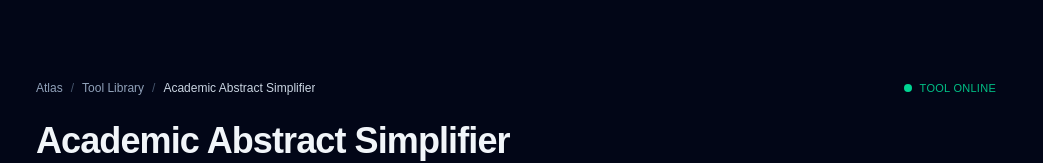
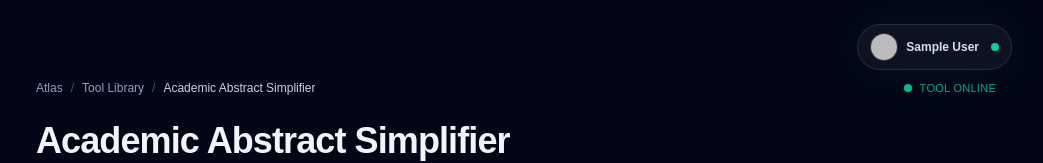
Before and after one commit to enwalker-alt/my-autofactory, a Next.js app: page /tools/academic-abstract-simplifier in a window 1280 px wide. Shown: the top 163 px of the page, without its empty margins (124-1167 px from the left). Built offline with nearby package versions, Linux system fonts and the light colour scheme; no server answers; sample sign-in values are in the browser's storage.

Commit message:
Unify auth pill across home, tools, and tool pages

```diff
--- a/src/app/page.tsx
+++ b/src/app/page.tsx
@@ -76,9 +76,7 @@ function AuthPill() {
 
             <span
               className={`ml-1 inline-flex h-2 w-2 rounded-full ${
-                !user
-                  ? "animate-pulse bg-slate-400"
-                  : "bg-emerald-400"
+                !user ? "animate-pulse bg-slate-400" : "bg-emerald-400"
               }`}
               title={!user ? "Loading" : "Online"}
             />
@@ -372,29 +370,11 @@ export default function HomePage() {
 
         {/* Top bar */}
         <header className="relative z-20 mx-auto flex w-full max-w-6xl items-center justify-between px-4 pt-5">
-          <Link
-            href="/"
-            className="group inline-flex items-center gap-2 rounded-full border border-white/10 bg-white/5 px-3 py-2 text-xs font-semibold text-slate-200 backdrop-blur-xl transition hover:border-white/20 hover:bg-white/10"
-          >
-            <span className="relative inline-flex h-6 w-6 items-center justify-center overflow-hidden rounded-full bg-gradient-to-tr from-fuchsia-500 via-violet-500 to-cyan-300">
-              <span className="absolute inset-[2px] rounded-full bg-slate-950/60" />
-              <span className="relative text-[0.7rem] font-bold text-slate-100">
-                A
-              </span>
-            </span>
-            <span className="opacity-90 group-hover:opacity-100">Atlas</span>
-            <span className="hidden rounded-full bg-white/10 px-2 py-1 text-[0.65rem] font-medium text-slate-300 md:inline-flex">
-              alpha
-            </span>
-          </Link>
+          {/* Removed: Atlas alpha pill (top-left) */}
+          <div />
 
+          {/* Removed: Tools button next to login */}
           <div className="flex items-center gap-2">
-            <Link
-              href="/tools"
-              className="hidden rounded-full border border-white/10 bg-white/5 px-4 py-2 text-xs font-semibold text-slate-200 backdrop-blur-xl transition hover:border-white/20 hover:bg-white/10 sm:inline-flex"
-            >
-              Tools
-            </Link>
             <AuthPill />
           </div>
         </header>
@@ -402,7 +382,7 @@ export default function HomePage() {
         {/* Roaming orb */}
         <div
           ref={orbRef}
-          className="pointer-events-none fixed top-0 left-0 z-30 h-12 w-12 rounded-full bg-gradient-to-tr from-fuchsia-500 via-violet-500 to-cyan-300"
+          className="pointer-events-none fixed left-0 top-0 z-30 h-12 w-12 rounded-full bg-gradient-to-tr from-fuchsia-500 via-violet-500 to-cyan-300"
         >
           <div className="absolute inset-1 rounded-full bg-slate-950/60" />
           <div className="animate-orb-pulse absolute inset-0 rounded-full bg-gradient-to-tr from-fuchsia-400/90 via-violet-300/95 to-cyan-200/90 mix-blend-screen" />
--- a/src/app/tools/[slug]/page.tsx
+++ b/src/app/tools/[slug]/page.tsx
@@ -2,6 +2,7 @@ import fs from "fs";
 import path from "path";
 import Link from "next/link";
 import ToolClient from "./ToolClient";
+import AuthPill from "@/components/AuthPill"; // ✅ SAME LOGIN COMPONENT
 
 type ToolConfig = {
   slug: string;
@@ -11,7 +12,7 @@ type ToolConfig = {
   outputLabel: string;
   systemPrompt: string;
   temperature?: number;
-  features?: string[]; // <-- NEW
+  features?: string[];
 };
 
 export default async function ToolPage({
@@ -48,8 +49,15 @@ export default async function ToolPage({
   return (
     <main className="min-h-screen bg-[#020617] text-slate-100">
       <div className="relative mx-auto max-w-5xl px-4 pt-20 pb-16 sm:px-6 lg:px-8">
+        {/* LOGIN PILL — top right, same as other pages */}
+        <div className="absolute right-4 top-6 z-20">
+          <AuthPill />
+        </div>
+
+        {/* Ambient glow */}
         <div className="pointer-events-none absolute inset-x-0 -top-40 -z-10 h-72 bg-gradient-to-b from-purple-700/30 via-transparent to-transparent blur-3xl" />
 
+        {/* Breadcrumb + status */}
         <div className="mb-6 flex items-center justify-between gap-4">
           <div className="flex items-center gap-2 text-xs font-medium text-slate-400">
             <Link href="/" className="hover:text-slate-200 transition-colors">
@@ -63,7 +71,9 @@ export default async function ToolPage({
               Tool Library
             </Link>
             <span className="text-slate-600">/</span>
-            <span className="text-slate-300 line-clamp-1">{config.title}</span>
+            <span className="text-slate-300 line-clamp-1">
+              {config.title}
+            </span>
           </div>
 
           <div className="hidden sm:flex items-center gap-2 text-[11px] text-emerald-400/90">
@@ -72,6 +82,7 @@ export default async function ToolPage({
           </div>
         </div>
 
+        {/* Title */}
         <header className="mb-6">
           <h1 className="text-3xl sm:text-4xl font-semibold tracking-tight mb-2">
             {config.title}
@@ -81,13 +92,16 @@ export default async function ToolPage({
           </p>
         </header>
 
+        {/* Tool container */}
         <section className="rounded-3xl border border-white/10 bg-slate-900/70 backdrop-blur shadow-xl shadow-purple-500/25 p-4 sm:p-6 lg:p-8">
           <div className="mb-4 flex justify-end">
             <div className="flex flex-col items-end text-[11px] text-slate-400">
               <span className="uppercase tracking-wide text-slate-500">
                 Mode
               </span>
-              <span className="font-mono text-xs text-slate-200">{slug}</span>
+              <span className="font-mono text-xs text-slate-200">
+                {slug}
+              </span>
             </div>
           </div>
 
@@ -95,7 +109,7 @@ export default async function ToolPage({
             slug={config.slug}
             inputLabel={config.inputLabel}
             outputLabel={config.outputLabel}
-            features={config.features} // <-- pass features down
+            features={config.features}
           />
 
           <div className="mt-6 border-t border-white/5 pt-4 text-[11px] sm:text-xs text-slate-500 flex justify-end">
--- a/src/app/tools/page.tsx
+++ b/src/app/tools/page.tsx
@@ -3,7 +3,8 @@ import path from "path";
 import Link from "next/link";
 import SearchBar from "./SearchBar";
 import ToolLibraryClient from "./ToolLibraryClient";
-import CategoryPicker from "./CategoryPicker"; // ⬅️ NEW
+import CategoryPicker from "./CategoryPicker";
+import AuthPill from "@/components/AuthPill"; // ✅ same login pill (client component)
 
 export const dynamic = "force-dynamic";
 
@@ -40,6 +41,11 @@ export default function ToolsPage() {
   return (
     <main className="min-h-screen bg-gradient-to-b from-[#050816] via-[#020617] to-black text-gray-100">
       <div className="max-w-5xl mx-auto px-4 py-12 md:py-16">
+        {/* TOP RIGHT LOGIN (same spot vibe as homepage) */}
+        <header className="mb-10 flex items-center justify-end">
+          <AuthPill />
+        </header>
+
         {/* HEADER */}
         <section className="mb-10 md:mb-12">
           <div className="text-center">
--- /dev/null
+++ b/src/components/AuthPill.tsx
@@ -0,0 +1,126 @@
+"use client";
+
+import Link from "next/link";
+import { useEffect, useRef, useState } from "react";
+import { signIn, signOut, useSession } from "next-auth/react";
+
+export default function AuthPill() {
+  const { data: session, status } = useSession();
+  const [open, setOpen] = useState(false);
+  const menuRef = useRef<HTMLDivElement | null>(null);
+
+  useEffect(() => {
+    const onDown = (e: MouseEvent) => {
+      if (!menuRef.current) return;
+      if (!menuRef.current.contains(e.target as Node)) setOpen(false);
+    };
+    window.addEventListener("mousedown", onDown);
+    return () => window.removeEventListener("mousedown", onDown);
+  }, []);
+
+  const user = session?.user;
+  const name = user?.name || "Signed in";
+  const email = user?.email || "";
+  const image = user?.image || "";
+
+  return (
+    <div className="relative" ref={menuRef}>
+      {/* Signed out */}
+      {status !== "authenticated" ? (
+        <button
+          onClick={() => signIn("google", { callbackUrl: "/tools" })}
+          className="group inline-flex items-center gap-2 rounded-full border border-white/10 bg-white/5 px-4 py-2 text-xs font-semibold text-slate-100 backdrop-blur-xl shadow-[0_0_40px_rgba(15,23,42,0.65)] transition hover:border-cyan-300/40 hover:bg-white/10 hover:shadow-[0_0_60px_rgba(34,211,238,0.25)]"
+        >
+          <span className="relative inline-flex h-6 w-6 items-center justify-center overflow-hidden rounded-full bg-gradient-to-tr from-fuchsia-500 via-violet-500 to-cyan-300 shadow-sm shadow-fuchsia-500/20">
+            <span className="absolute inset-[2px] rounded-full bg-slate-950/60" />
+            <span className="relative text-[0.7rem] font-bold tracking-tight">
+              A
+            </span>
+          </span>
+          <span className="opacity-90 group-hover:opacity-100">
+            Sign in
+            <span className="ml-2 rounded-full bg-white/10 px-2 py-1 text-[0.65rem] font-medium text-slate-200">
+              Google
+            </span>
+          </span>
+        </button>
+      ) : (
+        <>
+          {/* Signed in */}
+          <button
+            onClick={() => setOpen((v) => !v)}
+            className="group inline-flex items-center gap-2 rounded-full border border-white/10 bg-white/5 px-3 py-2 text-xs font-semibold text-slate-100 backdrop-blur-xl shadow-[0_0_40px_rgba(15,23,42,0.65)] transition hover:border-white/20 hover:bg-white/10"
+            aria-label="Account menu"
+          >
+            <span className="relative h-7 w-7 overflow-hidden rounded-full border border-white/10 bg-white/5">
+              {/* eslint-disable-next-line @next/next/no-img-element */}
+              {image ? (
+                <img
+                  src={image}
+                  alt="Avatar"
+                  className="h-full w-full object-cover"
+                  referrerPolicy="no-referrer"
+                />
+              ) : (
+                <span className="flex h-full w-full items-center justify-center bg-gradient-to-tr from-fuchsia-500 via-violet-500 to-cyan-300 text-[0.7rem] font-bold text-slate-950">
+                  {(name?.[0] || "U").toUpperCase()}
+                </span>
+              )}
+            </span>
+
+            <span className="hidden max-w-[160px] truncate text-slate-100/90 sm:block">
+              {name}
+            </span>
+
+            <span
+              className={`ml-1 inline-flex h-2 w-2 rounded-full ${
+                !user ? "animate-pulse bg-slate-400" : "bg-emerald-400"
+              }`}
+              title={!user ? "Loading" : "Online"}
+            />
+          </button>
+
+          {open && (
+            <div className="absolute right-0 mt-2 w-[280px] overflow-hidden rounded-2xl border border-white/10 bg-slate-950/70 shadow-[0_0_70px_rgba(0,0,0,0.8)] backdrop-blur-xl">
+              <div className="p-4">
+                <div className="text-sm font-semibold text-slate-100">
+                  {name}
+                </div>
+                {email ? (
+                  <div className="mt-0.5 truncate text-xs text-slate-300">
+                    {email}
+                  </div>
+                ) : (
+                  <div className="mt-0.5 text-xs text-slate-400">
+                    Connected via Google
+                  </div>
+                )}
+
+                <div className="mt-3 grid gap-2">
+                  <Link
+                    href="/tools"
+                    onClick={() => setOpen(false)}
+                    className="rounded-xl border border-white/10 bg-white/5 px-3 py-2 text-xs font-semibold text-slate-100 transition hover:border-white/20 hover:bg-white/10"
+                  >
+                    Go to Tools
+                  </Link>
+
+                  <button
+                    onClick={() => signOut({ callbackUrl: "/" })}
+                    className="rounded-xl border border-rose-400/20 bg-rose-500/10 px-3 py-2 text-left text-xs font-semibold text-rose-200 transition hover:border-rose-300/30 hover:bg-rose-500/15"
+                  >
+                    Sign out
+                  </button>
+                </div>
+
+                <div className="mt-3 text-[0.65rem] text-slate-400">
+                  Atlas identity layer • v0
+                </div>
+              </div>
+            </div>
+          )}
+        </>
+      )}
+    </div>
+  );
+}
```
